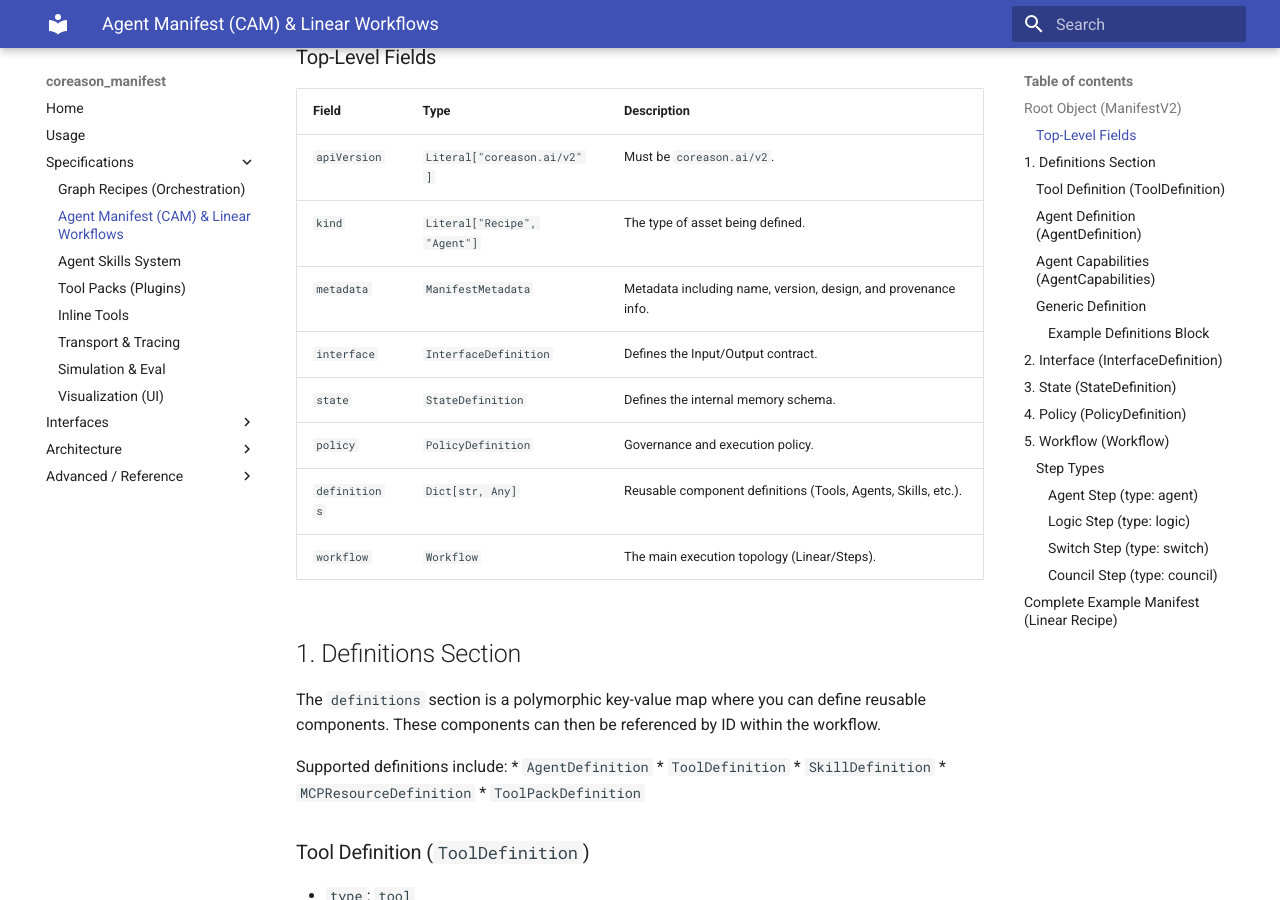
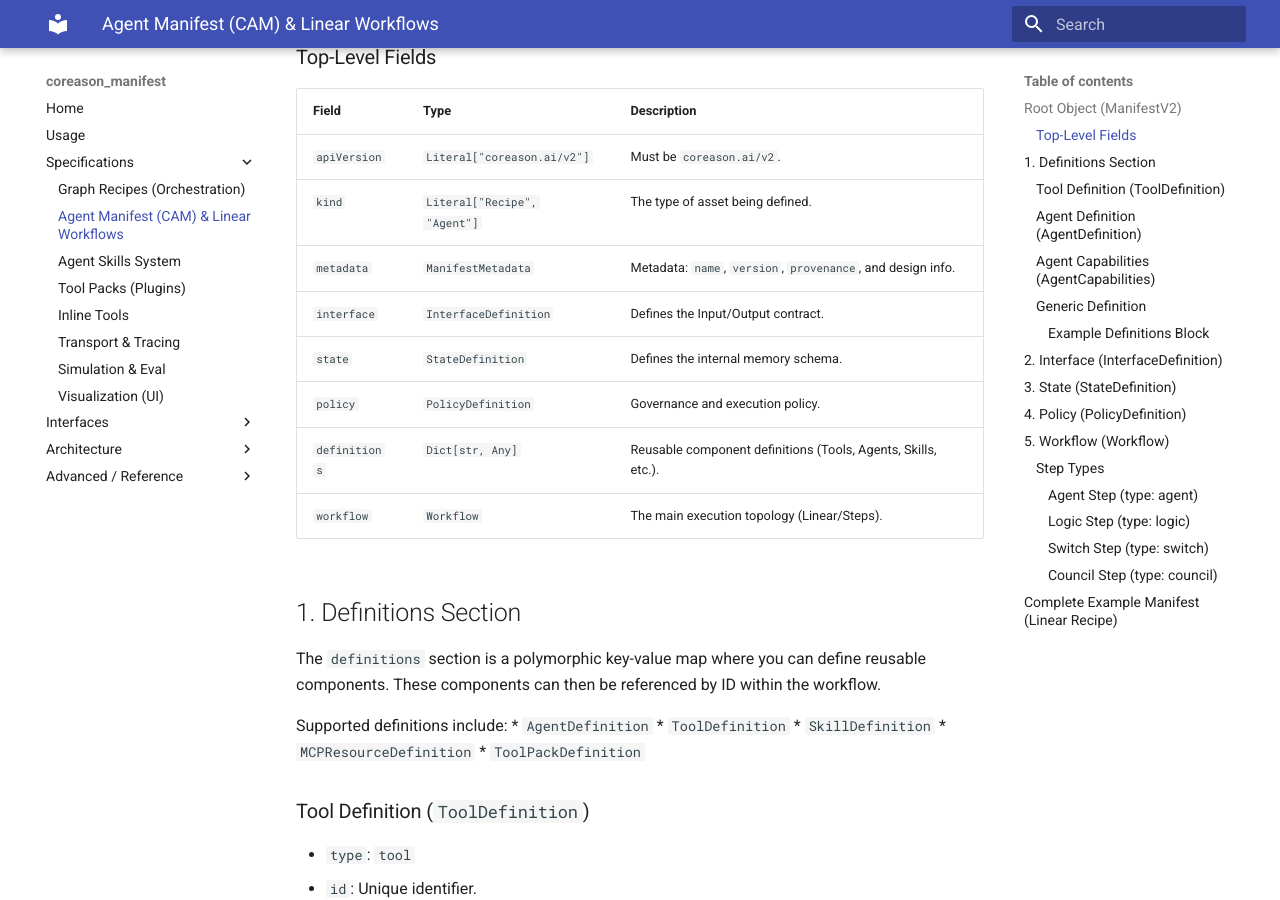
Before and after one commit to CoReason-AI/coreason-manifest, an MkDocs documentation site: the page built from docs/cap/specification.md, in a window 1280 px wide and 900 px high, scrolled down 803 px. Built offline with MkDocs 1.6.1 and Material for MkDocs 9.7.7, drawn with Linux system fonts in a browser that asks for light colours.

Commit message:
feat(manifest): generalize metadata with ProvenanceData
- Introduced `ProvenanceData` in `src/coreason_manifest/spec/v2/provenance.py` to capture AI/Human origin, versioning, and rationale.
- Updated `ManifestMetadata` in `src/coreason_manifest/spec/v2/definitions.py` to use `ProvenanceData` and added a top-level `version` field.
- Updated documentation and tests to reflect the new structured approach.

Co-authored-by: gowthamrao <13936600+gowthamrao@users.noreply.github.com>

```diff
--- a/docs/cap/specification.md
+++ b/docs/cap/specification.md
@@ -36,7 +36,7 @@ workflow:
 | :--- | :--- | :--- |
 | `apiVersion` | `Literal["coreason.ai/v2"]` | Must be `coreason.ai/v2`. |
 | `kind` | `Literal["Recipe", "Agent"]` | The type of asset being defined. |
-| `metadata` | `ManifestMetadata` | Metadata including name, version, design, and provenance info. |
+| `metadata` | `ManifestMetadata` | Metadata: `name`, `version`, `provenance`, and design info. |
 | `interface` | `InterfaceDefinition` | Defines the Input/Output contract. |
 | `state` | `StateDefinition` | Defines the internal memory schema. |
 | `policy` | `PolicyDefinition` | Governance and execution policy. |
```
